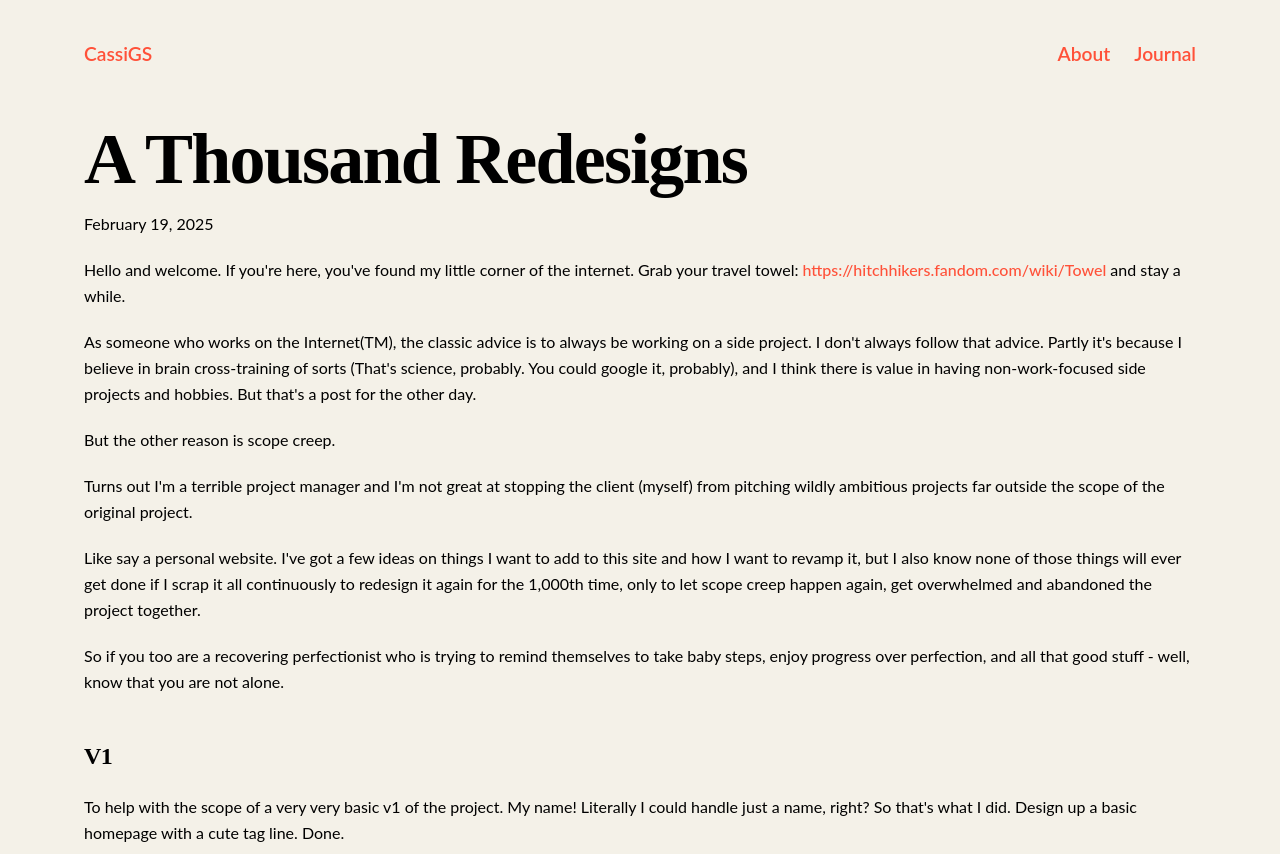
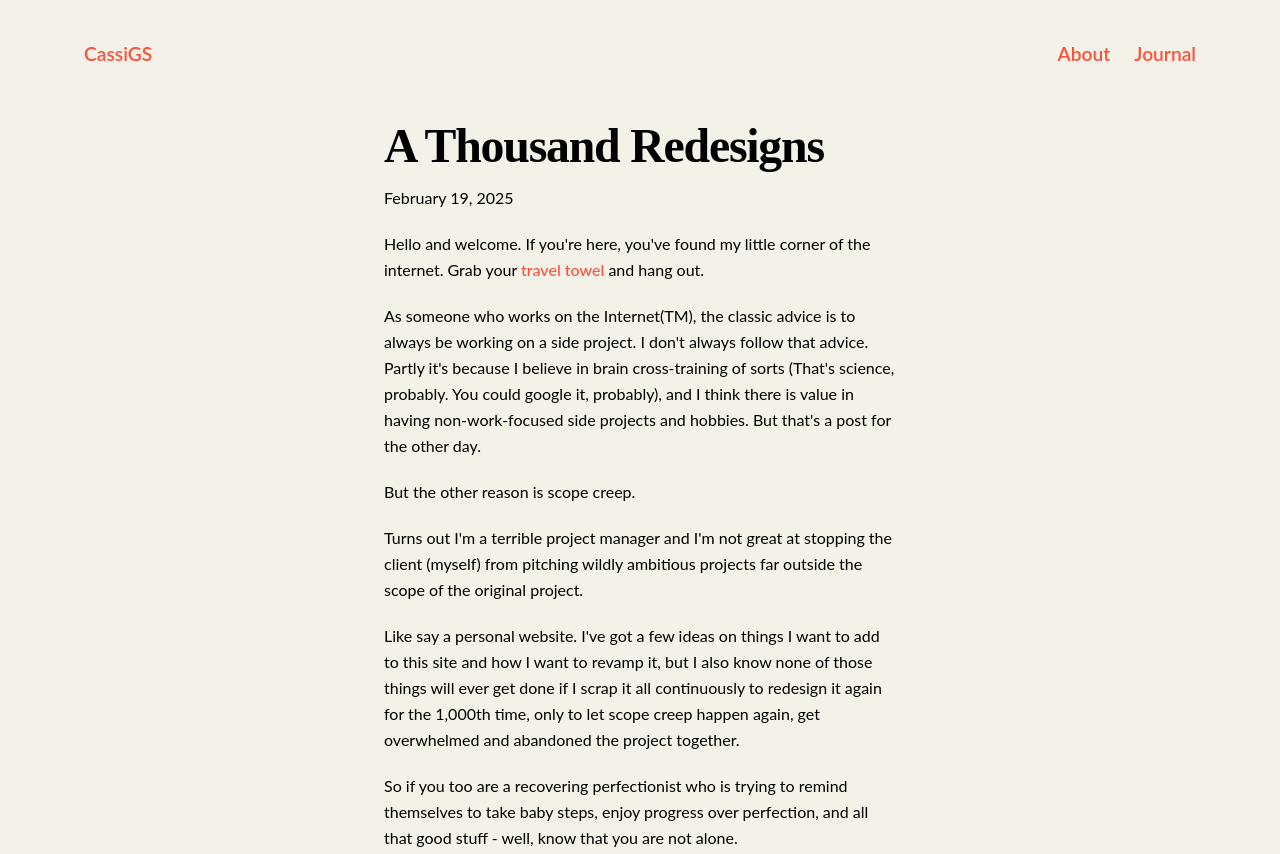
Before and after one commit to CassiGS/jamstack-portfolio, a Gatsby site: page /blog-redesign/ in a window 1280 px wide. Shown: the top 854 px of the page. Built offline with nearby package versions, Linux system fonts and the light colour scheme; Gatsby itself is replaced by a stand-in of ours.

Commit message:
Adjust blog style'

```diff
--- a/content/blog/blog-redesign/index.md
+++ b/content/blog/blog-redesign/index.md
@@ -6,7 +6,7 @@ date: "2025-02-19T23:02:22.957Z"
 description: Notes on redesigning and redesigning again.
 ---
 
-Hello and welcome. If you're here, you've found my little corner of the internet. Grab your travel towel: https://hitchhikers.fandom.com/wiki/Towel and stay a while.
+Hello and welcome. If you're here, you've found my little corner of the internet. Grab your [travel towel](https://hitchhikers.fandom.com/wiki/Towel) and hang out.
 
 As someone who works on the Internet(TM), the classic advice is to always be working on a side project. I don't always follow that advice. Partly it's because I believe in brain cross-training of sorts (That's science, probably. You could google it, probably), and I think there is value in having non-work-focused side projects and hobbies. But that's a post for the other day.
 
--- a/src/style.css
+++ b/src/style.css
@@ -213,3 +213,12 @@ a {
 .blog__list-item--date {
   font-style: italic;
 }
+
+.blog-post {
+  width: 40vw;
+  margin: 0 auto;
+}
+
+.blog-post h1 {
+  font-size: var(--fontSize-7);
+}
```
